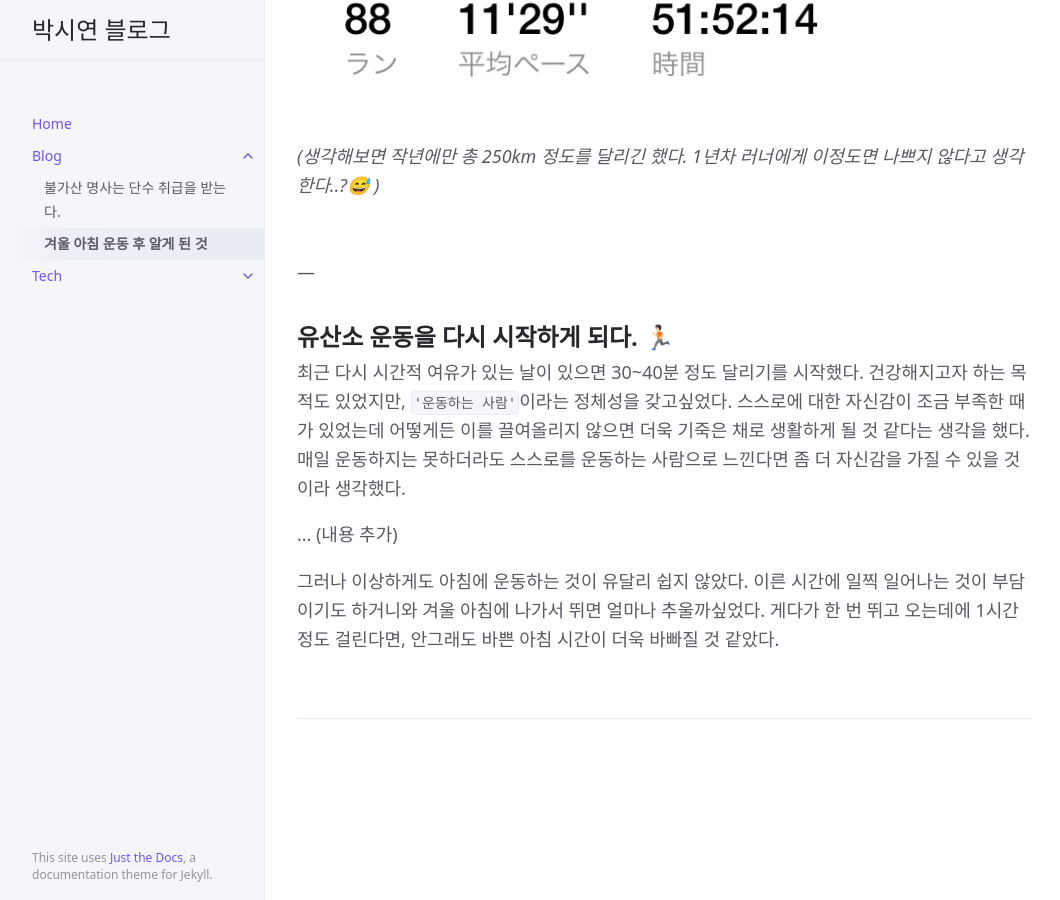
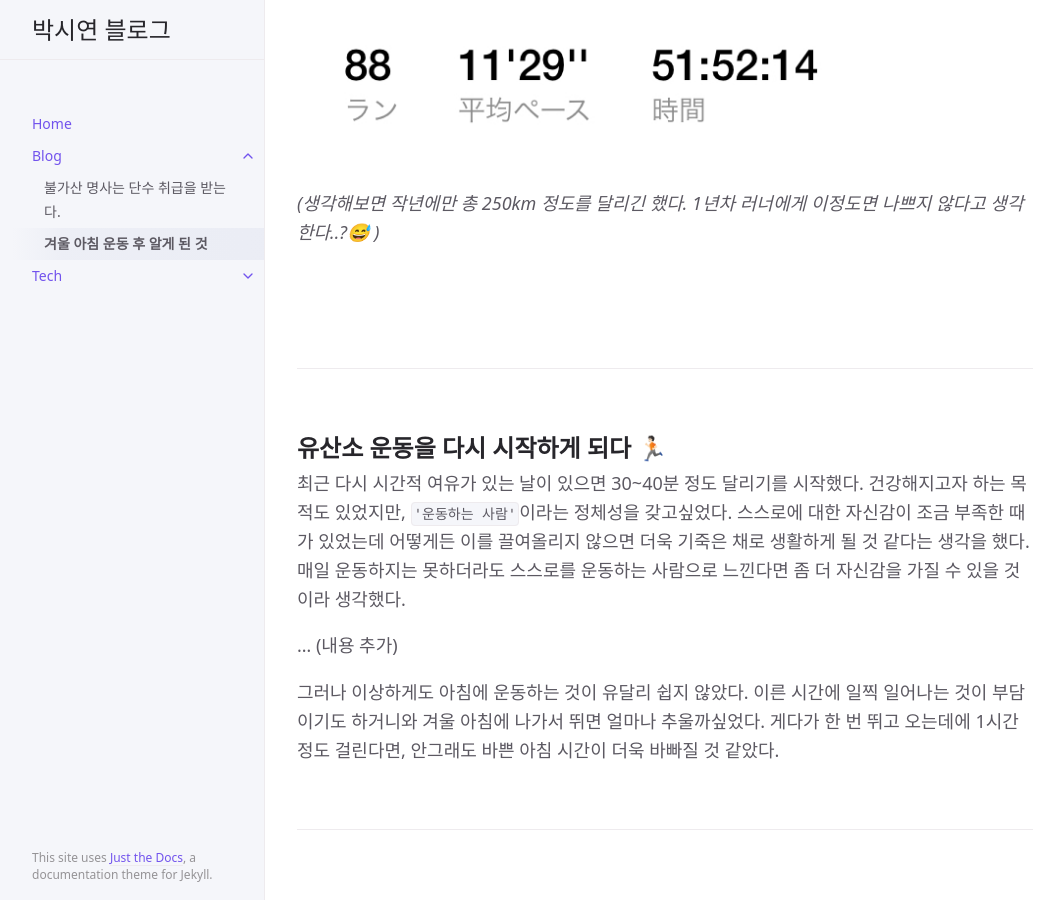
Before and after one commit to Siyeon-dev/Siyeon-dev.github.io, a Jekyll site: the page built from docs/blog/2021-01-11-morning_exercise.md, in a window 1280 px wide and 900 px high, scrolled down 992 px. Shown: the whole window, without its empty margins (107-1167 px from the left). Built offline with Jekyll 4.4.1, drawn with Linux system fonts in a browser that asks for light colours.

Commit message:
modify markdown details

```diff
--- a/docs/blog/2021-01-11-morning_exercise.md
+++ b/docs/blog/2021-01-11-morning_exercise.md
@@ -11,12 +11,15 @@ comments: true
 
 ## 달리기를 시작하다 👟
 활기찬 일상을 보내고싶어서 체력을 길러야겠다고 다짐했다. 마침 집 주변에 달리기 좋은 강변이 있어서 쉽게 접근할 수 있는 `달리기`를 시작하기로 했다. 나는 달리기를 시작하면서 `Nike Run Club` 앱을 주로 사용했는데 이 앱은 사용자가 달리기를 하는 동안 다양한 데이터를 측정해준다.(달린 시간, 속도, 거리 등등) 이 데이터가 기록으로 저장되다보니 자연스레 이를 기록하는 재미로 달리기를 미약하게나마 즐길 수 있었고 달리고 난 뒤에 남은 기록을 인스타그램에 꾸준히 업로드 하면서 자그마한 성취감을 느끼기도 했다. 그러나 어느 순간부터 달리기 위해 밖으로 나가는 게 부담스럽게 느껴졌다.(사실 귀찮았던) 마침 학업에 있어서도 의욕을 잃어버린 터였는지라 자연스럽게 운동이란 운동은 그 시점으로 죄다 멈춰버렸다...
+
 <br><br>
 ![연간달리기_기록](/assets/blog/running_every_year.jpeg)
 _(생각해보면 작년에만 총 250km 정도를 달리긴 했다. 1년차 러너에게 이정도면 나쁘지 않다고 생각한다..?😅 )_
 <br><br><br>
+
 ---
-## 유산소 운동을 다시 시작하게 되다. 🏃🏻
+
+## 유산소 운동을 다시 시작하게 되다 🏃🏻
 최근 다시 시간적 여유가 있는 날이 있으면 30~40분 정도 달리기를 시작했다. 건강해지고자 하는 목적도 있었지만, `'운동하는 사람'`이라는 정체성을 갖고싶었다. 스스로에 대한 자신감이 조금 부족한 때가 있었는데 어떻게든 이를 끌여올리지 않으면 더욱 기죽은 채로 생활하게 될 것 같다는 생각을 했다.매일 운동하지는 못하더라도 스스로를 운동하는 사람으로 느낀다면 좀 더 자신감을 가질 수 있을 것이라 생각했다.
 
 ... (내용 추가)
```
Also changed, not shown: _posts/2021-01-11-morning_exercise.md (+4 -1 lines).
